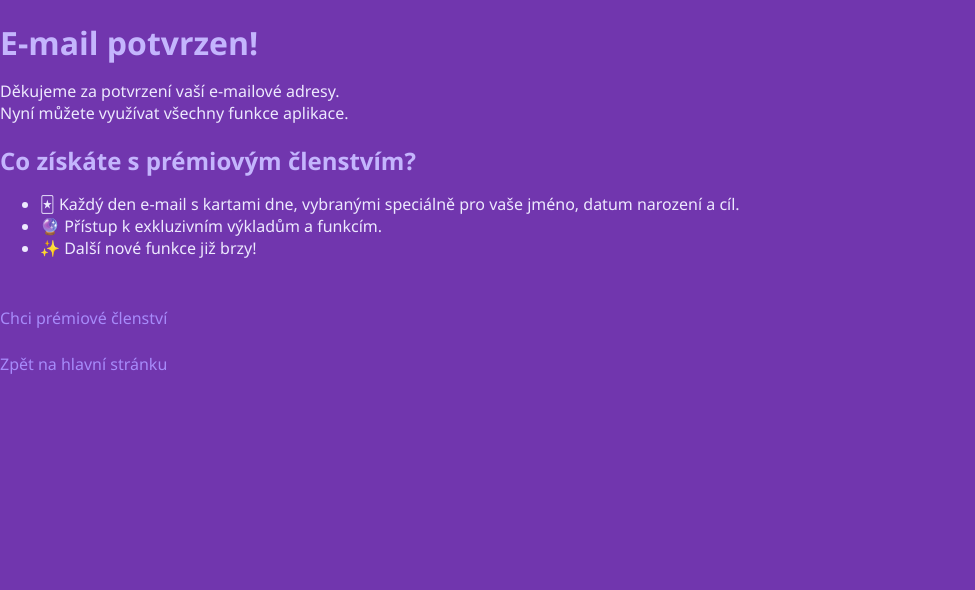
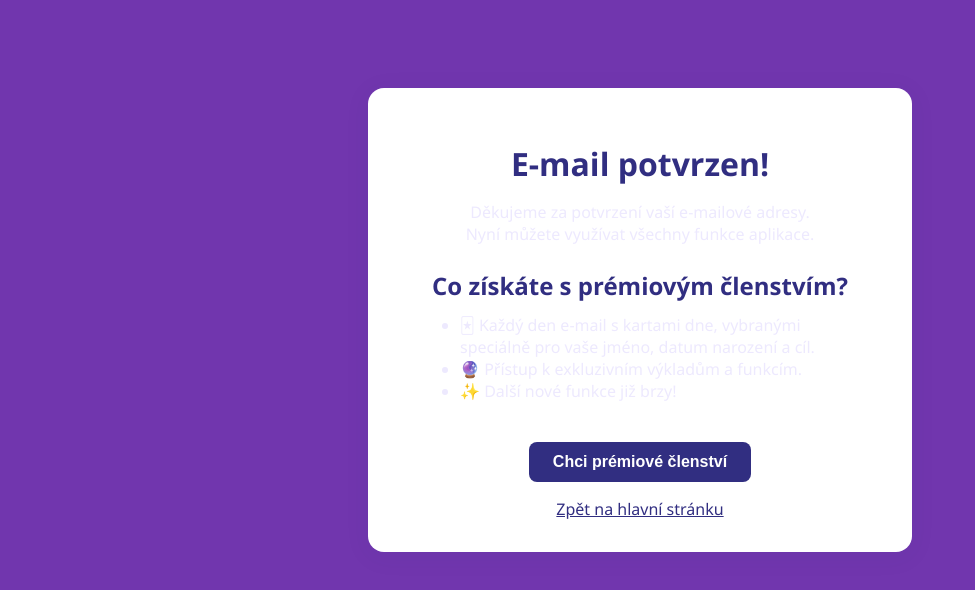
Before and after one commit to honzapoko/mindalize, a Next.js app: page /confirmed in a window 1280 px wide. Shown: the top 590 px of the page, without its empty margins (0-975 px from the left). Built offline with nearby package versions, Linux system fonts and the light colour scheme.

Commit message:
Update page.tsx

```diff
--- a/src/app/confirmed/page.tsx
+++ b/src/app/confirmed/page.tsx
@@ -2,24 +2,26 @@ import Link from 'next/link';
 
 export default function ConfirmedPage() {
   return (
-    <div className="confirmed-page-container">
-      <div className="confirmed-page-content">
-        <h1>E-mail potvrzen!</h1>
-        <p>
+    <div className="tarot-container" style={{ minHeight: '80vh', display: 'flex', alignItems: 'center', justifyContent: 'center' }}>
+      <div className="tarot-results" style={{ maxWidth: 480, width: '100%', margin: '0 auto', background: '#fff', borderRadius: 16, boxShadow: '0 4px 24px rgba(49,46,129,0.08)', padding: 32, textAlign: 'center' }}>
+        <h1 style={{ color: '#312e81', marginBottom: 16 }}>E-mail potvrzen!</h1>
+        <p style={{ marginBottom: 24 }}>
           Děkujeme za potvrzení vaší e-mailové adresy.<br />
           Nyní můžete využívat všechny funkce aplikace.
         </p>
-        <h2>Co získáte s prémiovým členstvím?</h2>
-        <ul className="benefits-list">
+        <h2 style={{ color: '#312e81', marginBottom: 12 }}>Co získáte s prémiovým členstvím?</h2>
+        <ul className="benefits-list" style={{ textAlign: 'left', margin: '0 auto 24px auto', maxWidth: 400 }}>
           <li>🃏 Každý den e-mail s kartami dne, vybranými speciálně pro vaše jméno, datum narození a cíl.</li>
           <li>🔮 Přístup k exkluzivním výkladům a funkcím.</li>
           <li>✨ Další nové funkce již brzy!</li>
         </ul>
-        <Link href="/premium" className="button-primary" style={{ marginTop: '2rem', display: 'inline-block' }}>
-          Chci prémiové členství
-        </Link>
-        <div style={{ marginTop: '1.5rem' }}>
-          <Link href="/" className="button-secondary">
+        <form action="/api/create-checkout-session" method="POST">
+          <button type="submit" className="button-primary" style={{ marginTop: 16, marginBottom: 16, padding: '0.7rem 1.5rem', borderRadius: 8, background: '#312e81', color: '#fff', fontWeight: 600, fontSize: '1rem', border: 'none', cursor: 'pointer' }}>
+            Chci prémiové členství
+          </button>
+        </form>
+        <div>
+          <Link href="/" className="button-secondary" style={{ color: '#312e81', textDecoration: 'underline', fontWeight: 500 }}>
             Zpět na hlavní stránku
           </Link>
         </div>
```
